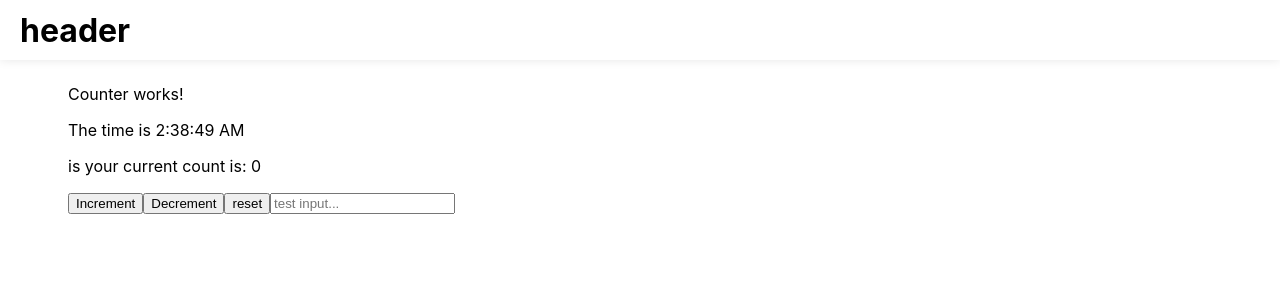
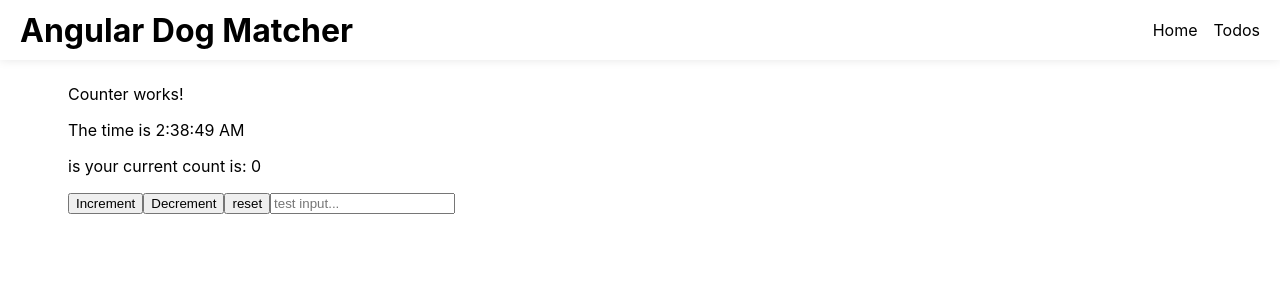
Before and after one commit to ryansmpsn/angular-dog-matcher, an Angular app: page / in a window 1280 px wide. Shown: the top 300 px of the page. Built offline with nearby package versions, Linux system fonts and the light colour scheme.

Commit message:
add nav items to header

```diff
--- a/src/app/components/layout/layout.component.html
+++ b/src/app/components/layout/layout.component.html
@@ -1,5 +1,12 @@
 <div class="header">
-  <h1>header</h1>
+  <h1>Angular Dog Matcher</h1>
+
+  <nav>
+    <ul>
+      <li routerLink="/">Home</li>
+      <li routerLink="/todos">Todos</li>
+    </ul>
+  </nav>
 </div>
 <div class="content">
   <router-outlet />
--- a/src/app/components/layout/layout.component.scss
+++ b/src/app/components/layout/layout.component.scss
@@ -16,3 +16,19 @@
 .content {
   padding: 3.75rem;
 }
+
+nav {
+  ul {
+    display: flex;
+    align-items: center;
+    gap: 1rem;
+    list-style-type: none;
+
+    li {
+      &:hover {
+        color: #007bff;
+        cursor: pointer;
+      }
+    }
+  }
+}
--- a/src/app/components/layout/layout.component.ts
+++ b/src/app/components/layout/layout.component.ts
@@ -1,9 +1,9 @@
 import { Component } from '@angular/core';
-import { RouterOutlet } from '@angular/router';
+import { RouterLink, RouterOutlet } from '@angular/router';
 
 @Component({
   selector: 'app-layout',
-  imports: [RouterOutlet],
+  imports: [RouterOutlet, RouterLink],
   templateUrl: './layout.component.html',
   styleUrl: './layout.component.scss'
 })
```
